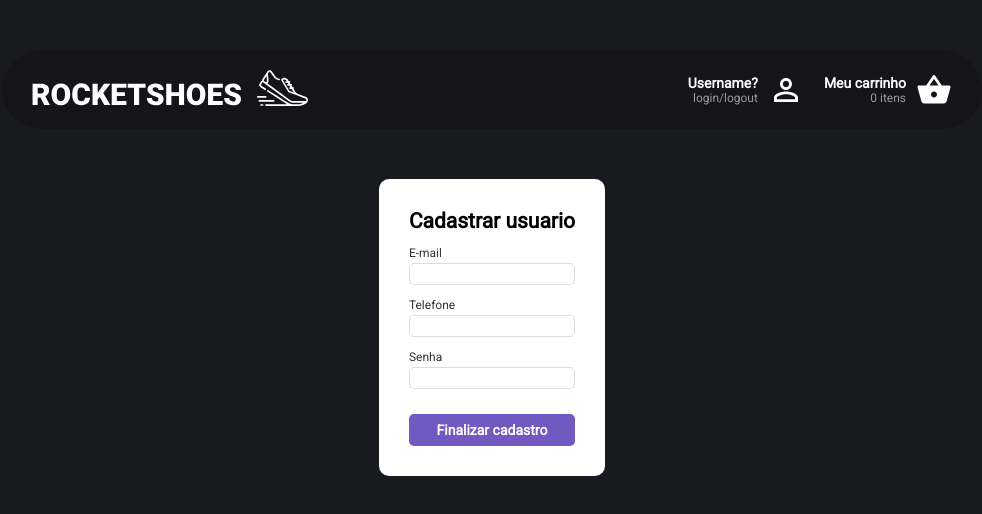
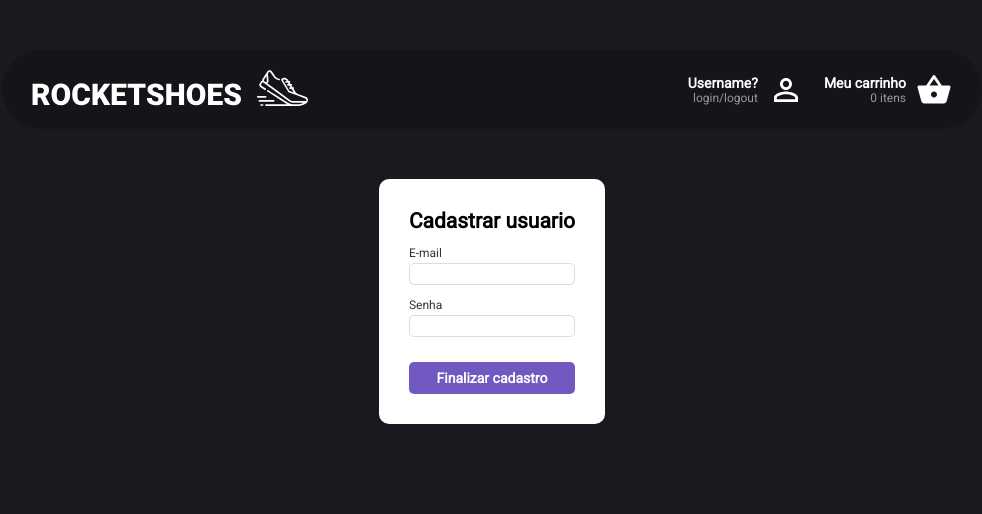
Before and after one commit to ricardo-rp/shoestore, a React (Create React App) app: page /signup in a window 1280 px wide. Shown: the top 514 px of the page, without its empty margins (148-1130 px from the left). Built offline with nearby package versions, Linux system fonts and the light colour scheme.

Commit message:
Signup works

```diff
--- a/src/pages/SignUp/index.js
+++ b/src/pages/SignUp/index.js
@@ -1,21 +1,49 @@
 import React, { Component } from "react";
 
+import axios from "axios";
+
 import { Container } from "./styles";
+import api from "../../services/api";
 
 export default class SignUp extends Component {
+  state = {
+    name: "1",
+    email: "",
+    password: ""
+  };
+
+  handleButtonPress = event => {
+    api.post("/users", this.state);
+  };
+
+  handleInputChange = event => {
+    this.setState({
+      ...this.state,
+      [event.target.name]: event.target.value
+    });
+  };
+
   render() {
+    const { email, password } = this.state;
+
     return (
       <Container>
-        <form>
+        <div>
           <strong> Cadastrar usuario </strong>
           <span>E-mail</span>
-          <input type="text"></input>
-          <span>Telefone</span>
-          <input type="text"></input>
+          <input
+            name="email"
+            onChange={this.handleInputChange}
+            type="text"
+          ></input>
           <span>Senha</span>
-          <input type="text"></input>
-          <button>Finalizar cadastro</button>
-        </form>
+          <input
+            name="password"
+            onChange={this.handleInputChange}
+            type="text"
+          ></input>
+          <button onClick={this.handleButtonPress}>Finalizar cadastro</button>
+        </div>
       </Container>
     );
   }
--- a/src/pages/SignUp/styles.js
+++ b/src/pages/SignUp/styles.js
@@ -6,7 +6,7 @@ export const Container = styled.div`
 display: flex;
 justify-content: center;
 
-  form {
+  div {
     background: #fff;
     display: flex;
     flex-direction: column;
```
